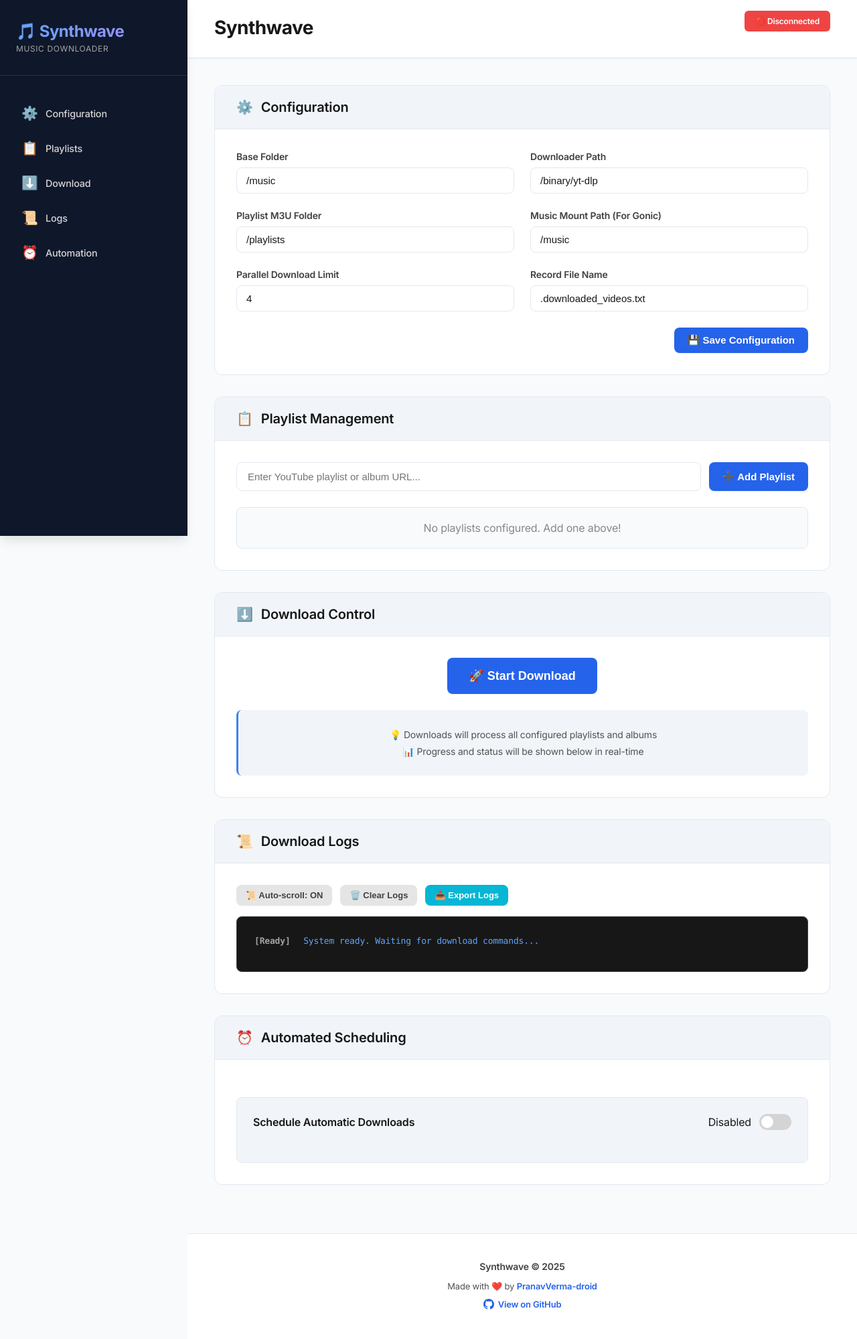
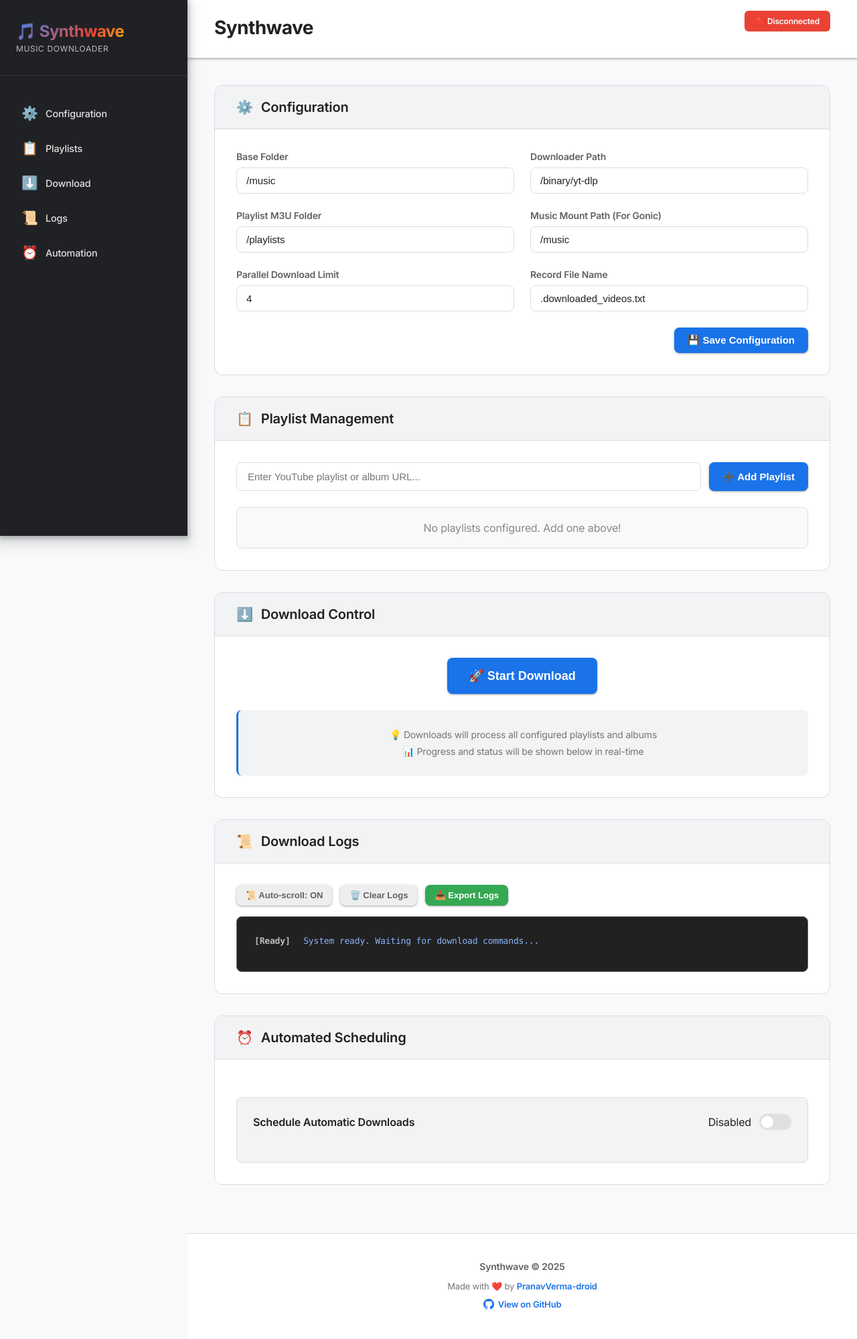
Before and after one commit to PranavVerma-droid/Synthwave, a Flask app: page / in a window 1280 px wide. Shown: the whole page at 67% size. Run offline with Flask 3, Linux system fonts and the light colour scheme; data that the repository does not hold is empty; some libraries are stand-ins or nearby versions.

Commit message:
Update: Updated Color Palette.

```diff
--- a/static/style.css
+++ b/static/style.css
@@ -1,47 +1,48 @@
 /* Professional Self-Hosted Service Design System */
 :root {
     /* Primary Brand Colors */
-    --brand-primary: #2563eb;
-    --brand-secondary: #7c3aed;
-    --brand-accent: #06b6d4;
+    --brand-primary: #1a73e8;
+    --brand-secondary: #ea4335;
+    --brand-accent: #34a853;
+    --brand-yellow: #fbbc04;
 
-    /* Neutral Palette */
+    /* Neutral Palette - Material Grey */
     --neutral-50: #fafafa;
     --neutral-100: #f5f5f5;
-    --neutral-200: #e5e5e5;
-    --neutral-300: #d4d4d4;
-    --neutral-400: #a3a3a3;
-    --neutral-500: #737373;
-    --neutral-600: #525252;
-    --neutral-700: #404040;
-    --neutral-800: #262626;
-    --neutral-900: #171717;
+    --neutral-200: #eeeeee;
+    --neutral-300: #e0e0e0;
+    --neutral-400: #bdbdbd;
+    --neutral-500: #9e9e9e;
+    --neutral-600: #757575;
+    --neutral-700: #616161;
+    --neutral-800: #424242;
+    --neutral-900: #212121;
 
-    /* Semantic Colors */
-    --success: #22c55e;
-    --warning: #f59e0b;
-    --error: #ef4444;
-    --info: #3b82f6;
+    /* Semantic Colors - Google Material */
+    --success: #34a853;
+    --warning: #fbbc04;
+    --error: #ea4335;
+    --info: #1a73e8;
 
     /* Background & Surfaces */
     --bg-primary: #ffffff;
-    --bg-secondary: #f8fafc;
-    --bg-tertiary: #f1f5f9;
-    --sidebar-bg: #0f172a;
-    --sidebar-hover: #1e293b;
+    --bg-secondary: #f8f9fa;
+    --bg-tertiary: #f1f3f4;
+    --sidebar-bg: #202124;
+    --sidebar-hover: #292a2d;
 
     /* Borders & Dividers */
-    --border-color: #e2e8f0;
-    --divider-color: #cbd5e1;
+    --border-color: #dadce0;
+    --divider-color: #e8eaed;
 
     /* Typography */
     --font-sans: 'Inter', -apple-system, BlinkMacSystemFont, 'Segoe UI', 'Roboto', 'Oxygen', 'Ubuntu', 'Cantarell', sans-serif;
     --font-mono: 'JetBrains Mono', 'Fira Code', 'SF Mono', 'Monaco', 'Consolas', 'Courier New', monospace;
 
-    /* Shadows */
-    --shadow-sm: 0 1px 2px 0 rgb(0 0 0 / 0.05);
-    --shadow-md: 0 4px 6px -1px rgb(0 0 0 / 0.1);
-    --shadow-lg: 0 10px 15px -3px rgb(0 0 0 / 0.1);
+    /* Shadows - Google Material Elevation */
+    --shadow-sm: 0 1px 2px 0 rgba(60, 64, 67, 0.3), 0 1px 3px 1px rgba(60, 64, 67, 0.15);
+    --shadow-md: 0 1px 3px 0 rgba(60, 64, 67, 0.3), 0 4px 8px 3px rgba(60, 64, 67, 0.15);
+    --shadow-lg: 0 2px 6px 2px rgba(60, 64, 67, 0.3), 0 8px 16px 6px rgba(60, 64, 67, 0.15);
 
     /* Transitions */
     --transition: 200ms cubic-bezier(0.4, 0, 0.2, 1);
@@ -96,7 +97,7 @@
     font-size: 1.5rem;
     font-weight: 700;
     margin-bottom: 0.25rem;
-    background: linear-gradient(135deg, #60a5fa 0%, #a78bfa 100%);
+    background: linear-gradient(135deg, #4285f4 0%, #ea4335 50%, #fbbc04 75%, #34a853 100%);
     -webkit-background-clip: text;
     -webkit-text-fill-color: transparent;
     letter-spacing: -0.02em;
@@ -245,7 +246,7 @@
 .config-input:focus {
     outline: none;
     border-color: var(--brand-primary);
-    box-shadow: 0 0 0 3px rgba(37, 99, 235, 0.1);
+    box-shadow: 0 0 0 3px rgba(26, 115, 232, 0.1);
 }
 
 /* Cron Schedule */
@@ -372,7 +373,7 @@
 .playlist-input:focus {
     outline: none;
     border-color: var(--brand-primary);
-    box-shadow: 0 0 0 3px rgba(37, 99, 235, 0.1);
+    box-shadow: 0 0 0 3px rgba(26, 115, 232, 0.1);
 }
 
 #playlists-container {
@@ -454,7 +455,7 @@
 }
 
 .btn-primary:hover {
-    background: #1d4ed8;
+    background: #1557b0;
 }
 
 .btn-success {
@@ -463,7 +464,7 @@
 }
 
 .btn-success:hover {
-    background: #16a34a;
+    background: #2d8e47;
 }
 
 .btn-danger {
@@ -472,7 +473,7 @@
 }
 
 .btn-danger:hover {
-    background: #dc2626;
+    background: #d33426;
 }
 
 .btn-secondary {
@@ -490,7 +491,7 @@
 }
 
 .btn-accent:hover {
-    background: #0891b2;
+    background: #2d8e47;
 }
 
 .btn-sm {
@@ -635,7 +636,7 @@
 }
 
 .log-info .log-message {
-    color: #60a5fa;
+    color: #8ab4f8;
 }
 
 .log-success .log-message {
```
